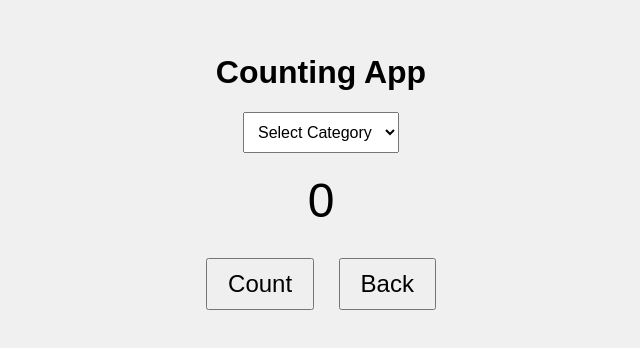
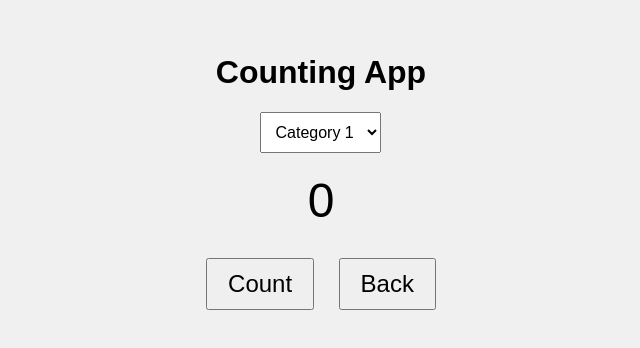
Before and after one commit to irfirman/berdzikirlagi, a plain HTML site: page index.html in a window 1280 px wide. Shown: the part 224-572 px from the top of the page, without its empty margins (319-959 px from the left). Drawn offline with Linux system fonts and the light colour scheme.

Commit message:
Update index.html

```diff
--- a/index.html
+++ b/index.html
@@ -12,7 +12,6 @@
 
     <!-- Dropdown untuk memilih kategori -->
     <select id="categorySelect" onchange="updateCategory()">
-      <option value="default">Select Category</option>
       <option value="category1">Category 1</option>
       <option value="category2">Category 2</option>
       <option value="category3">Category 3</option>
```
